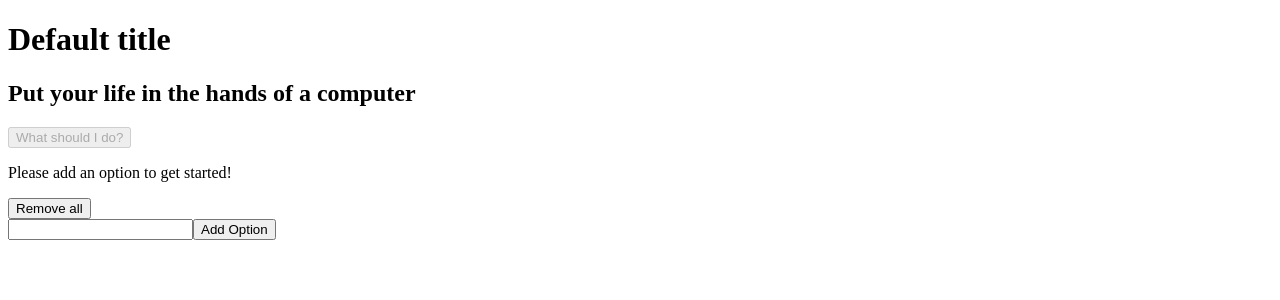
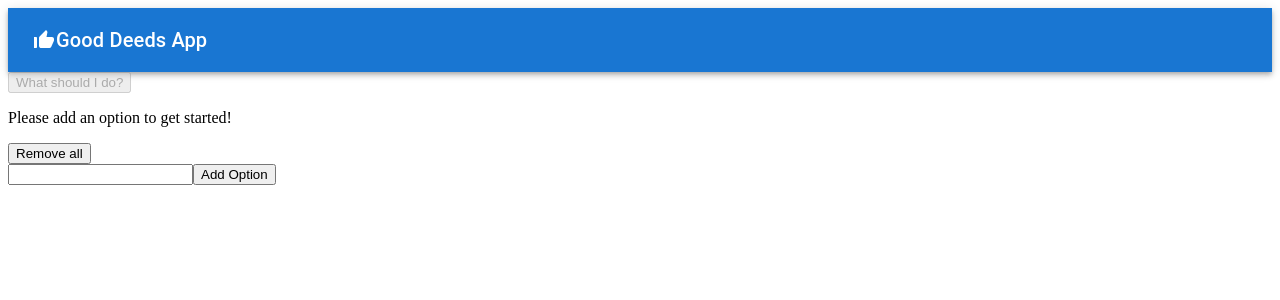
Before and after one commit to ChristopheTiet/the-good-deed, a React (Create React App) app: page / in a window 1280 px wide. Shown: the top 300 px of the page. Built offline with nearby package versions, Linux system fonts and the light colour scheme.

Commit message:
wip: add appbar with MUI

```diff
--- a/package.json
+++ b/package.json
@@ -1,8 +1,12 @@
 {
-  "name": "indecision-app",
+  "name": "good-deeds-app",
   "version": "0.1.0",
   "private": true,
   "dependencies": {
+    "@emotion/react": "^11.9.0",
+    "@emotion/styled": "^11.8.1",
+    "@mui/icons-material": "^5.6.2",
+    "@mui/material": "^5.6.4",
     "@testing-library/jest-dom": "^5.16.4",
     "@testing-library/react": "^13.1.1",
     "@testing-library/user-event": "^13.5.0",
--- a/src/IndecisionApp.tsx
+++ b/src/GoodDeedsApp.tsx
@@ -84,7 +84,7 @@ class IndecisionApp extends Component<IndecisionAppProps, IndecisionAppState> {
         const subtitle: string = "Put your life in the hands of a computer";
         return (
             <div>
-                <Header subtitle={subtitle} />
+                <Header title="Good Deeds App" subtitle={subtitle} />
                 <Action
                     hasOptions={this.state.options.length > 0}
                     handlePick={this.handlePick}
--- a/src/Header.tsx
+++ b/src/Header.tsx
@@ -1,17 +1,46 @@
+// const Header = (props: HeaderProps) => (
+//     <div>
+//         <h1>{props.title}</h1>
+//         {props.subtitle && <h2>{props.subtitle}</h2>}
+//     </div>
+// );
+
+// Header.defaultProps = {
+//     title: "Default title",
+// };
+
+// export default Header;
+
+import * as React from "react";
+import AppBar from "@mui/material/AppBar";
+import Box from "@mui/material/Box";
+import Toolbar from "@mui/material/Toolbar";
+import Typography from "@mui/material/Typography";
+import ThumbUpAltIcon from "@mui/icons-material/ThumbUpAlt";
+
 interface HeaderProps {
     title: string;
     subtitle: string;
 }
 
-const Header = (props: HeaderProps) => (
-    <div>
-        <h1>{props.title}</h1>
-        {props.subtitle && <h2>{props.subtitle}</h2>}
-    </div>
-);
+const Header = (props: HeaderProps) => {
+    return (
+        <Box sx={{ flexGrow: 1 }}>
+            <AppBar position="static">
+                <Toolbar>
+                    <ThumbUpAltIcon />
 
-Header.defaultProps = {
-    title: "Default title",
+                    <Typography
+                        variant="h6"
+                        component="div"
+                        sx={{ flexGrow: 1 }}
+                    >
+                        Good Deeds App
+                    </Typography>
+                </Toolbar>
+            </AppBar>
+        </Box>
+    );
 };
 
 export default Header;
--- a/src/index.tsx
+++ b/src/index.tsx
@@ -1,12 +1,12 @@
 import React from "react";
 import ReactDOM from "react-dom/client";
-import IndecisionApp from "./IndecisionApp";
+import GoodDeedsApp from "./GoodDeedsApp";
 
 const root = ReactDOM.createRoot(
     document.getElementById("root") as HTMLElement
 );
 root.render(
     <React.StrictMode>
-        <IndecisionApp />
+        <GoodDeedsApp />
     </React.StrictMode>
 );
```
Also changed, not shown: 1 other file (tests, documents, lock files or other folders).
